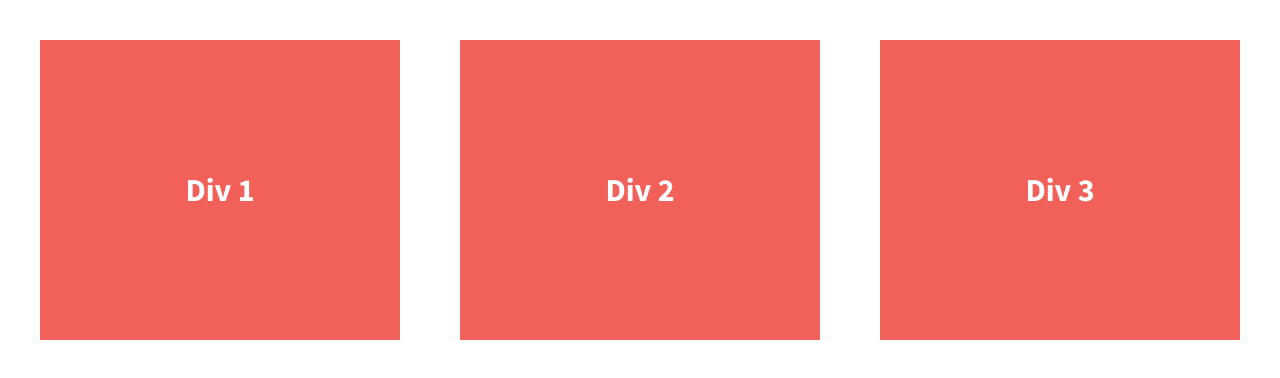
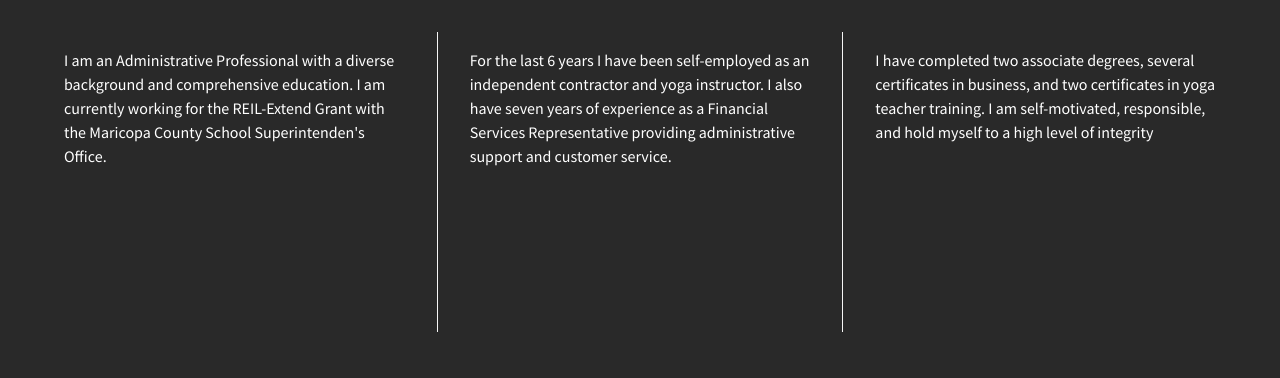
Before and after one commit to sarah-d-garcia/flexbox-divs, a plain HTML site: page index.html in a window 1280 px wide. Drawn offline with nearby package versions, Linux system fonts and the light colour scheme.

Commit message:
Create three widget modules

```diff
--- a/css/main.css
+++ b/css/main.css
@@ -11,8 +11,8 @@
    ========================================================================== */
 
 html {
-    color: #222;
-    font-size: 1em;
+    color: whitesmoke;
+    font-size: 16px;
     line-height: 1.4;
 }
 
@@ -97,14 +97,14 @@ textarea {
 
 
 html {
-  background-color: #fff;
+  background-color: #292929;
   height: 100%;
 }
 
 body {
   font-family: 'Source Sans Pro', sans-serif;
   padding: 2em;
-  font-size: 1.25em;
+  font-size: 1em;
   height: 100%;
 }
 
@@ -119,16 +119,19 @@ body {
   /*give the divs a width of 30%, add display:flex, set justify-content and align-items to center*/
   color: #fff;
   line-height: 1.5em;
-  font-size: 1.6em;
-  background-color: #f16059;
+  font-size: 1em;
   height: 300px;
   display: flex;
   width: 30%;
   justify-content: center;
-  align-items: center;
+  align-items: flex-start;
+  font-weight: normal;
+  padding: 0 2em;
 }
-
-
+.div-2 {
+    border-right: solid 1px whitesmoke;
+    border-left: solid 1px whitesmoke;
+}
 
 
 /* ==========================================================================
--- a/index.html
+++ b/index.html
@@ -23,13 +23,16 @@
 
         <section class="wrapper">
             <div class="div-1">
-                Div 1
+                <!--<h3>Title</h3>-->
+                <p>I am an Administrative Professional with a diverse background and comprehensive education. I am currently working for the REIL-Extend Grant with the Maricopa County School Superintenden's Office. </p>
             </div>
             <div class="div-2">
-                Div 2
+               <!-- <h3>Experience</h3>-->
+                <p>For the last 6 years I have been self-employed as an independent contractor and yoga instructor. I also have seven years of experience as a Financial Services Representative providing administrative support and customer service. </p>
             </div>
             <div class="div-3">
-                Div 3
+                <!--<h3>Education</h3>-->
+                <p>I have completed two associate degrees, several certificates in business, and two certificates in yoga teacher training. I am self-motivated, responsible, and hold myself to a high level of integrity</p>
             </div>
         </section>
 
```
